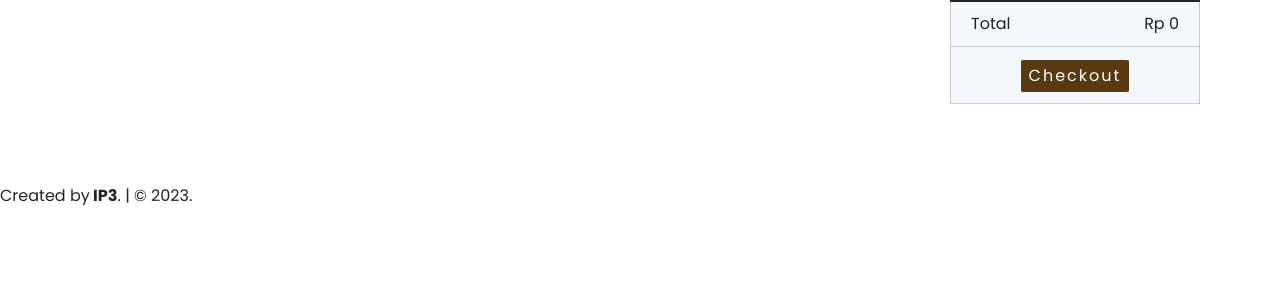
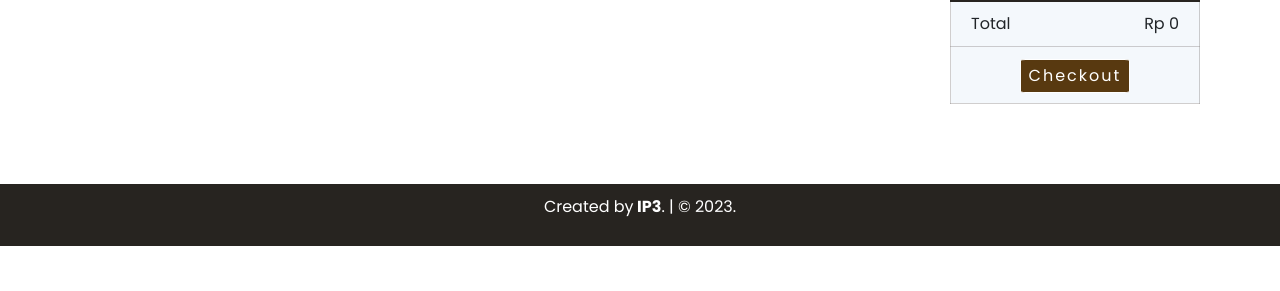
Before and after one commit to shintyadhitawputri/TokoBudaya, a PHP site: page /folderTB/cart.php in a window 1280 px wide. Shown: the part 255-546 px from the top of the page. Run offline with PHP 8.4, Linux system fonts and the light colour scheme; data that the repository does not hold is empty.

Commit message:
Update shopcart.css
menambah footer

```diff
--- a/shopcart.css
+++ b/shopcart.css
@@ -28,6 +28,16 @@ header {
 
 .navbar ul li a button{
   color: white;
+}
+footer {
+  width: 100%;
+  text-align: center;
+  background-color: rgba(39, 36, 32, 1);
+  padding: 0.7rem;
+  margin-top: 1.5%;
+  color: white;
+  bottom: 0px;
+  position: relative;
 }
 
 .icons{
```
